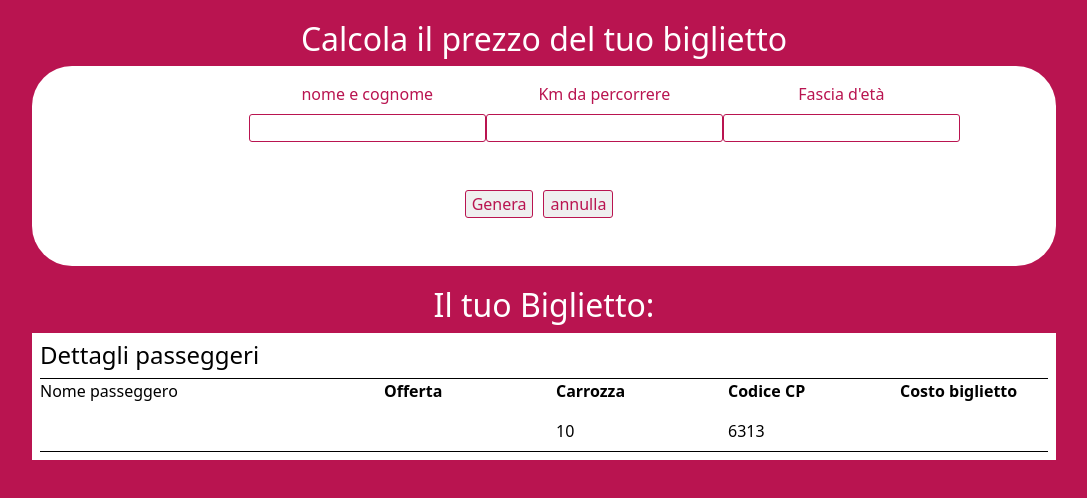
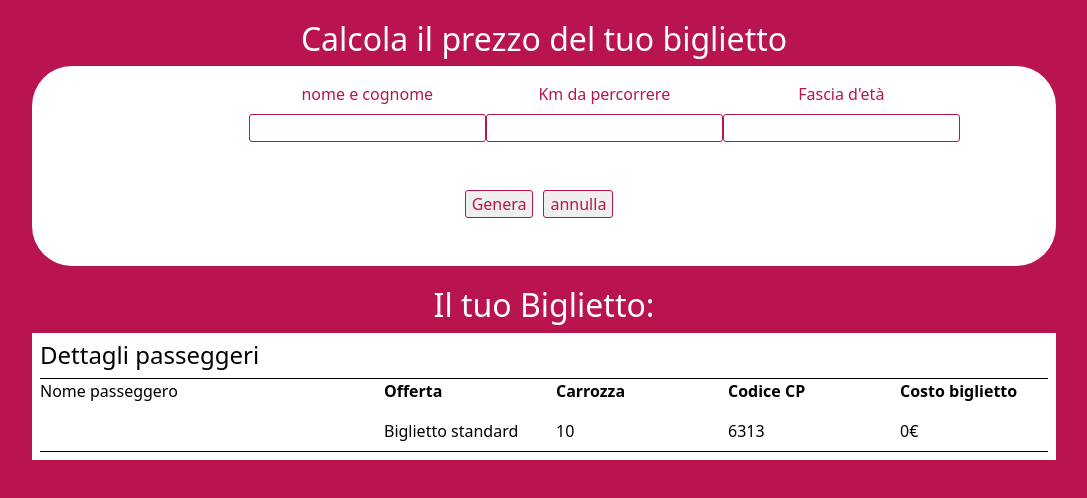
Before and after one commit to FabioBabaglioni/js-biglietto-treno-form, a plain HTML site: page index.html in a window 1280 px wide. Both pictures are taken after a click on the button "Genera". Shown: the whole page, without its empty margins (96-1183 px from the left). Drawn offline with nearby package versions, Linux system fonts and the light colour scheme.

Commit message:
esercizio completo

```diff
--- a/index.html
+++ b/index.html
@@ -67,11 +67,11 @@
                 </div>
 
                 <div class="row">
-                    <div class="col-4 pb-2"></div>
+                    <div class="col-4 pb-2" id="name"></div>
                     <div class="col-2 pb-2" id="offerta"></div>
                     <div class="col-2 pb-2" id="carrozza"></div>
                     <div class="col-2 pb-2" id="codice"></div>
-                    <div class="col-2 pb-2" id="costo></div>
+                    <div class="col-2 pb-2" id="costo"></div>
 
 
                 </div>
--- a/js/main.js
+++ b/js/main.js
@@ -49,7 +49,8 @@ buttonInvia.addEventListener("click",
         code = Math.floor(Math.random() * 10) + 1;
         codeUnic = Math.floor(Math.random() * 10000) + 1000;
 
-        document.getElementById("carrozza").innerHTML = `Biglietto standard`
+        document.getElementById("name").innerHTML = `${nome}`
+        document.getElementById("offerta").innerHTML = `Biglietto standard`
         document.getElementById("carrozza").innerHTML = `${code}`
         document.getElementById("codice").innerHTML = `${codeUnic}`
         document.getElementById("costo").innerHTML = `${costo}€`
```
